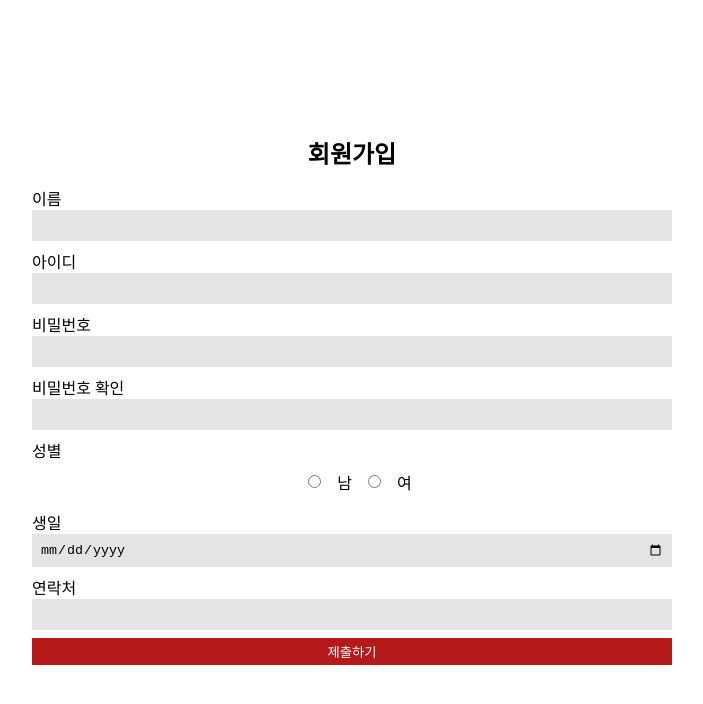
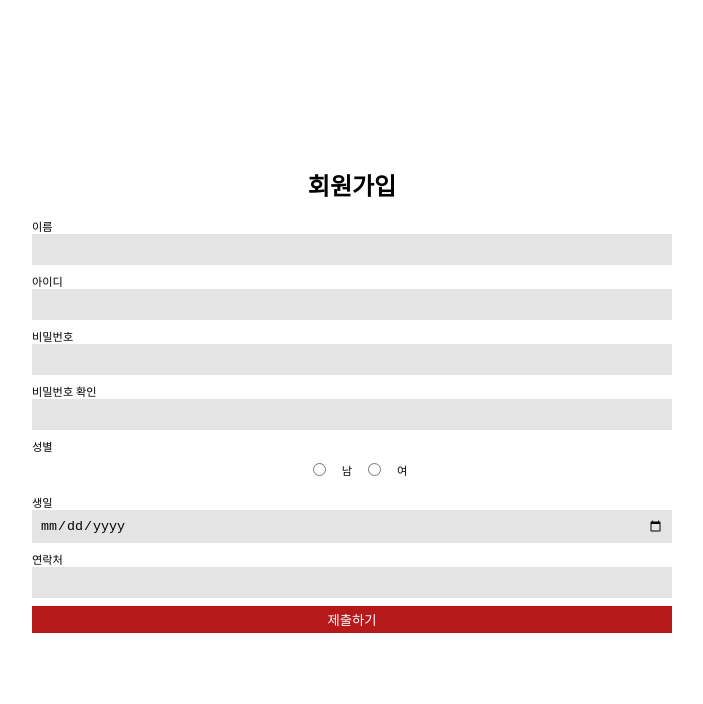
Before and after one commit to snackhyun/practice-sos-web, a plain HTML site: page 02-signup/index.html in a window 1280 px wide. Shown: the whole page, without its empty margins (288-991 px from the left). Drawn offline with Linux system fonts and the light colour scheme.

Commit message:
style: change font size of .login-from

```diff
--- a/01-login/style.css
+++ b/01-login/style.css
@@ -30,7 +30,7 @@ img {
   margin-bottom: 2vh;
 }
 .login-form {
-  font-size: 1rem;
+  font-size: 0.7rem;
 }
 .login-label {
   display: none;
--- a/02-signup/style.css
+++ b/02-signup/style.css
@@ -22,7 +22,7 @@ button {
   flex-direction: column;
 }
 .login-form {
-  font-size: 1rem;
+  font-size: 0.7rem;
 }
 .submit-input {
   width: 100%;
```
